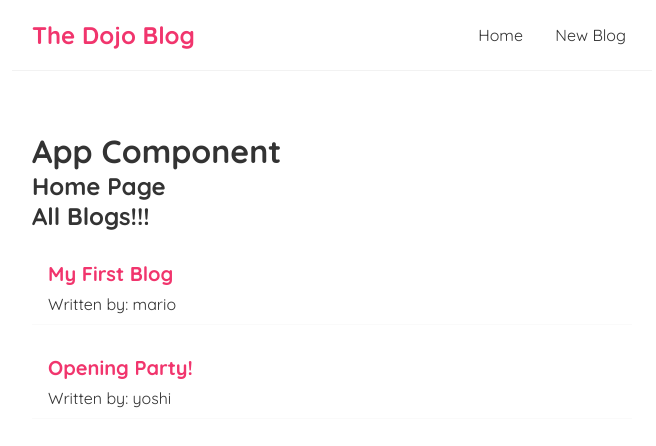
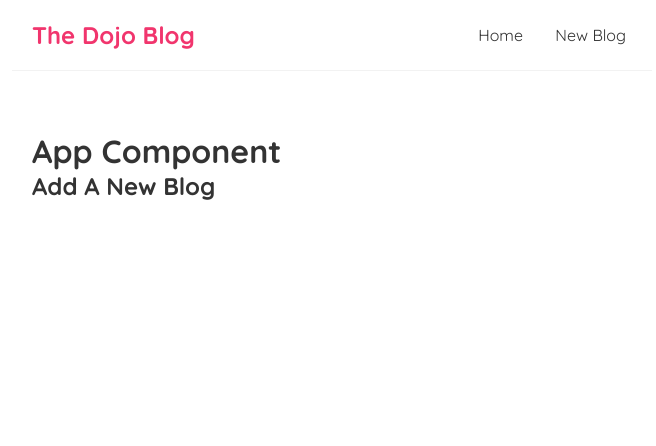
Before and after one commit to judeharding/modern_react, a React (Create React App) app in the folder dojo-blog/: page /create in a window 1280 px wide. Shown: the top 446 px of the page, without its empty margins (308-964 px from the left). Built offline with nearby package versions, Linux system fonts and the light colour scheme; data requests are answered from the project's data file.

Commit message:
wip starting routes and wip useEffect cleanup

```diff
--- a/dojo-blog/package.json
+++ b/dojo-blog/package.json
@@ -8,6 +8,7 @@
     "@testing-library/user-event": "^12.8.3",
     "react": "^17.0.2",
     "react-dom": "^17.0.2",
+    "react-router-dom": "^5.2.0",
     "react-scripts": "4.0.3",
     "web-vitals": "^1.1.1"
   },
--- a/dojo-blog/src/App.js
+++ b/dojo-blog/src/App.js
@@ -1,12 +1,15 @@
 import Navbar from "./Navbar.js";
 import Home from "./Home.js";
+import Create from "./Create";
+import { BrowserRouter as Router, Route, Switch } from "react-router-dom";
 
 function App() {
 	// put in any regular js stuff BEFORE the return.
 
 	return (
-		// TEMPLATE for the index.html includes the Navbar and App components
-
+		// wrapping this in a router tag gives everything within the APP.js file access to the router stuff
+		<Router>
+			{/* TEMPLATE for the index.html includes the Navbar and App components */}
 			<div className="App">
 				{/* NAVBAR component  */}
 				<Navbar></Navbar>
@@ -15,11 +18,19 @@ function App() {
 				<div className="content">
 					<h1>App Component</h1>
 
-				{/* <h2>{title}</h2> */}
-
+					{/* the switch tag allows for only ONE route shows in the content section of the App.
+				and all future routes will appear in the SWITCH*/}
+					<Switch>
+						<Route exact path="/">
 							<Home></Home>
+						</Route>
+						<Route path="/create">
+							<Create></Create>
+						</Route>
+					</Switch>
 				</div>
 			</div>
+		</Router>
 	);
 }
 export default App;
--- /dev/null
+++ b/dojo-blog/src/Create.js
@@ -0,0 +1,9 @@
+const Create = () => {
+	return (
+		<div className="create">
+			<h2>Add A New Blog</h2>
+		</div>
+	);
+};
+
+export default Create;
--- a/dojo-blog/src/Navbar.js
+++ b/dojo-blog/src/Navbar.js
@@ -1,4 +1,5 @@
 // import any files needed
+import { Link } from "react-router-dom";
 
 // type sfc and snippet will create a "stateless, functional component"
 // give it the name of your component and it will create a boilerplate
@@ -7,9 +8,11 @@ const Navbar = () => {
 		// returning jsx template for the NAVBAR
 		<nav className="navbar">
 			<h1>The Dojo Blog</h1>
+			{/* instead of using a href tags below, we use 'Link to' tags
+			 to prevent the run to the server - the pages are already here  */}
 			<div className="links">
-				<a href="/">Home</a>
-				<a href="/create"> New Blog</a>
+				<Link to="/">Home</Link>
+				<Link to="/create"> New Blog</Link>
 			</div>
 		</nav>
 	);
--- a/dojo-blog/src/useFetch.js
+++ b/dojo-blog/src/useFetch.js
@@ -8,8 +8,11 @@ const useFetch = (url) => {
 	const [error, setError] = useState(null);
 
 	useEffect(() => {
+		// abortCont stopts the fetch when it gets the signal from the return cleanup below
+		const abortCont = new AbortController();
 		console.log("use effect ran");
-		fetch(url)
+
+		fetch(url, { signal: abortCont.signal })
 			.then((res) => {
 				if (!res.ok) {
 					throw Error("Could Not Fetch the data");
@@ -22,10 +25,20 @@ const useFetch = (url) => {
 				setError(null);
 			})
 			.catch((err) => {
-				console.log("ERROR...  " + err.message);
-				setIsLoading(false);
-				setError(err.message);
+				if (err.name === "AbortError") {
+					// does not update the "state"  // part of the useEffect Cleanup
+					console.log(" Fetch Aborted");
+				} else {
+					console.log("ERROR...  " + err.message);
+					setIsLoading(false);
+					setError(err.message);
+				}
 			});
+		// cleans up any unmounted errors
+		return () => {
+			// aborts any fetching errors
+			abortCont.abort();
+		};
 	}, [url]);
 
 	return { data, isLoading, error };
```
Also changed, not shown: 2 other files (tests, documents, lock files or other folders). Lines whose indentation alone changed are shown as unchanged.
